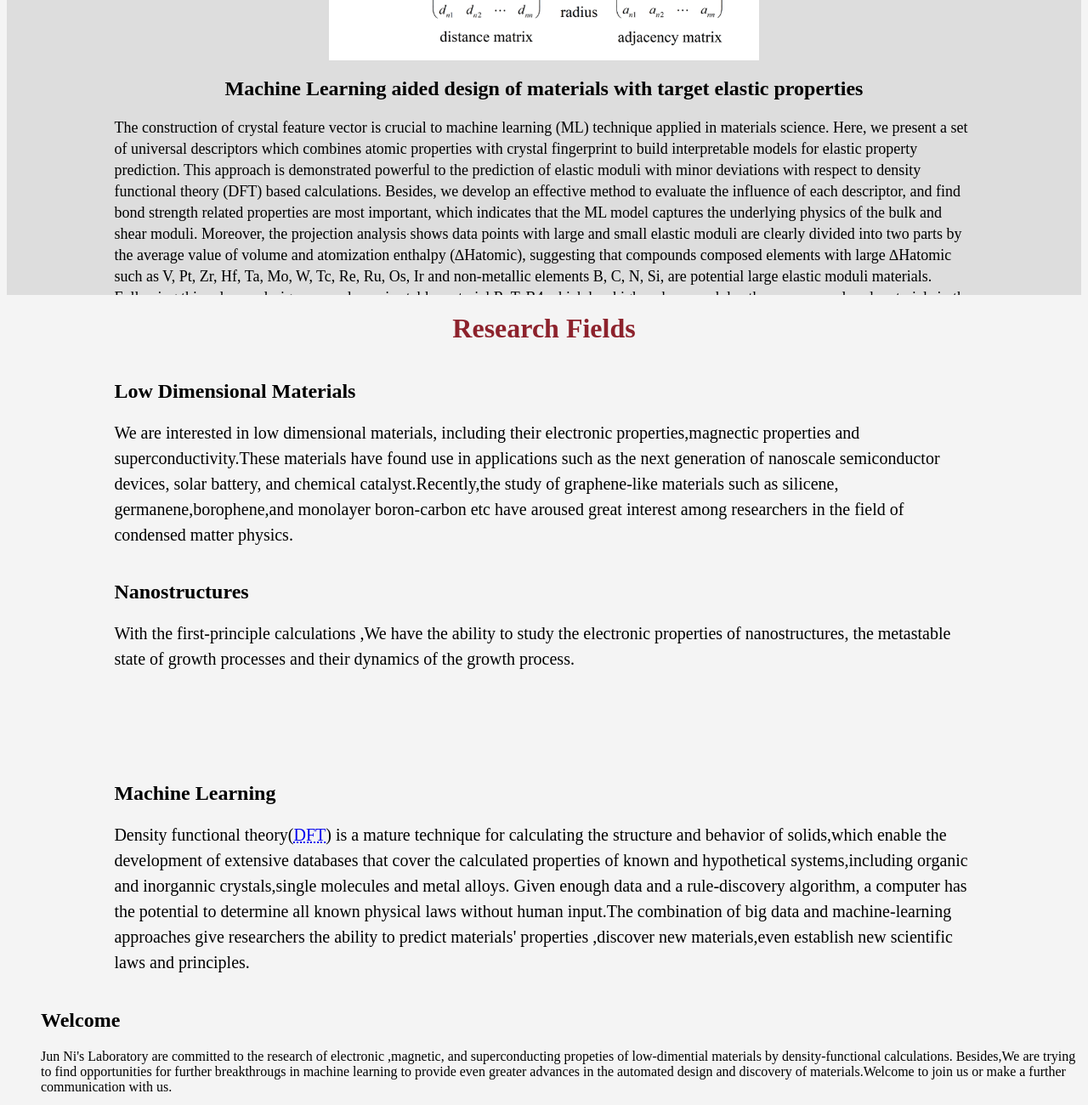
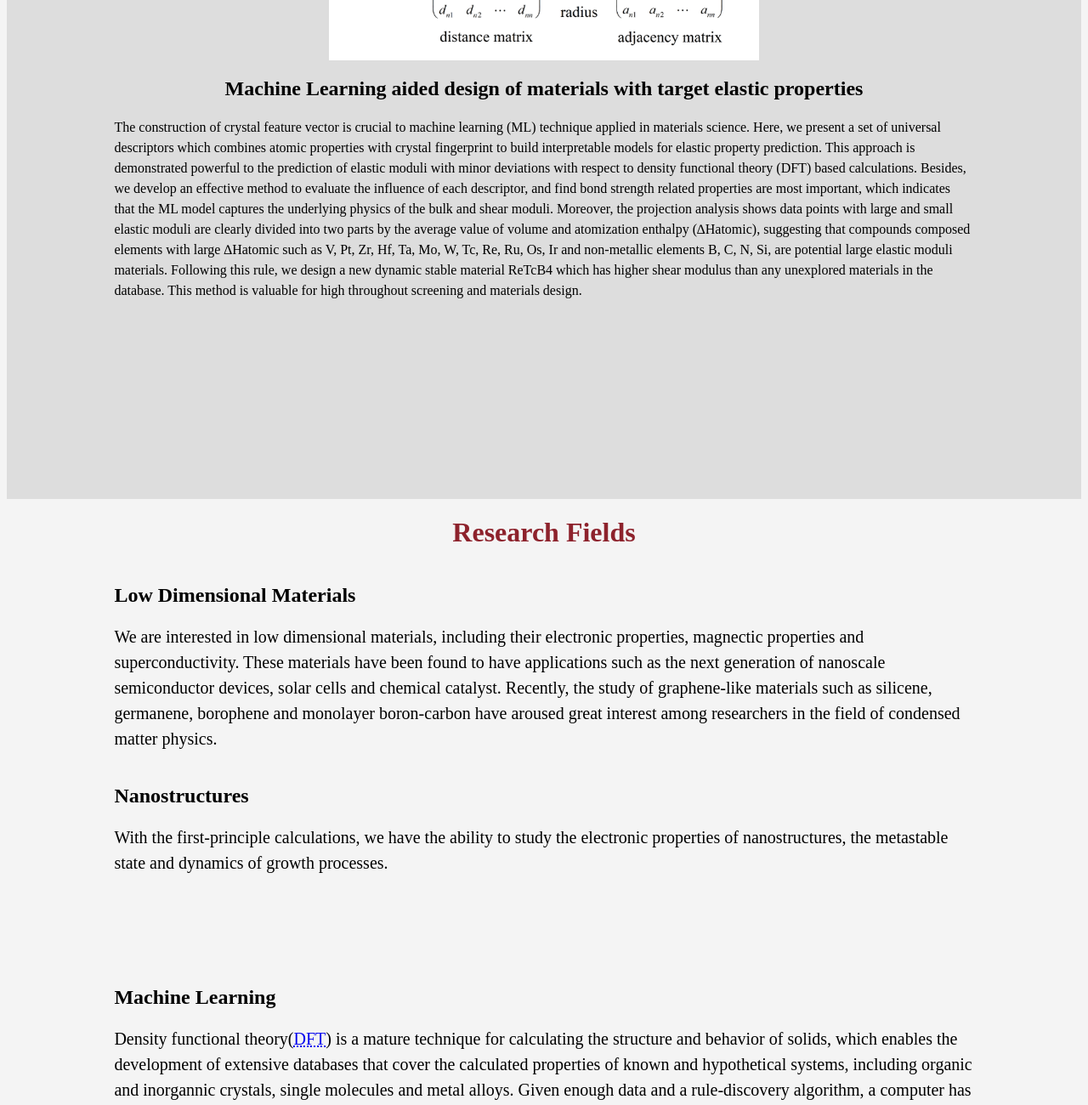
Before and after one commit to xinming365/Lab-website, a plain HTML site: page index.html in a window 1280 px wide. Shown: the part 720-2020 px from the top of the page at 85% size. Drawn offline with Linux system fonts and the light colour scheme.

Commit message:
correct grammar errors

```diff
--- a/css/style.css
+++ b/css/style.css
@@ -10,6 +10,7 @@ img{
 	vertical-align: middle;
 	-ms-interpolation-mode: bicubic;
 }
+
 
 a{
 	text-decoration: none;
@@ -100,7 +101,7 @@ a:hover{
 	padding:0;
 	background-color: #ddd;
 	width: 100%;
-	height: 90vh;
+	height: 120vh;
 	overflow-y: hidden;
 
 }
@@ -117,9 +118,8 @@ a:hover{
 }
 
 #showcase p{
-	font-size: 18px;
-	line-height: 25px;
-
+	font-size: normal 100%;
+	line-height: 1.5em;
 }
 
 
--- a/index.html
+++ b/index.html
@@ -10,13 +10,15 @@
 <body>
 	<header id="main-header">
 		<div class="container">
-			<h1 >
+			<a  href="http://www.phys.tsinghua.edu.cn/" >
+			<h1 style="color:white">
 				<div class="right">
 					Tsinghua University
 					<br>
 				Department of Physics
 				</div>
 			</h1>
+			</a>
 			<h2 class="left">Jun Ni's Laboratory </h2>
 		</div>
 	</header>
@@ -34,7 +36,7 @@
 
 	<!--enents Section-->
 	<div id="showcase">
-		<div class="container">
+		<div class ="container">
 			<h1>Recent Works</h1>
 
 			<div class="imgbox">
@@ -69,25 +71,24 @@
 			<div class="research-content">
 				<h2> Low Dimensional Materials</h2>
 				<p>We are interested in low dimensional materials, including their electronic
-				properties,magnectic properties and superconductivity.These materials have found
-			use in applications such as the next generation of nanoscale semiconductor devices,
-		solar battery, and chemical catalyst.Recently,the study of graphene-like materials such
-		as silicene, germanene,borophene,and monolayer boron-carbon etc have aroused great interest
+				properties, magnectic properties and superconductivity. These materials have been found to have applications such as the next generation of nanoscale semiconductor devices,
+		solar cells and chemical catalyst. Recently, the study of graphene-like materials such
+		as silicene, germanene, borophene and monolayer boron-carbon have aroused great interest
 		among researchers in the field of condensed matter physics.</p>
 			</div>
 
 			<div class="research-content">
 				<h2> Nanostructures</h2>
-				<p>With the first-principle calculations ,We have the ability to study the electronic properties of nanostructures, the metastable state of growth processes and their dynamics of the growth process.</p>
+				<p>With the first-principle calculations, we have the ability to study the electronic properties of nanostructures, the metastable state and dynamics of growth processes.</p>
 			</div>
 
 			<div class="research-content">
 				<h2> Machine Learning</h2>
 				<p>Density functional theory(<a href="https://en.wikipedia.org/wiki/Density_functional_theory"><abbr title="Density functional theory" >DFT</abbr></a>) is a mature technique for calculating the
-				structure and behavior of solids,which enable the development of extensive
-			databases that cover the calculated properties of known and hypothetical systems,including organic and inorgannic crystals,single molecules and metal alloys.
-			Given enough data and a rule-discovery algorithm, a computer has the potential to determine all known physical laws without human input.The combination of big data and
-			machine-learning  approaches  give researchers the ability to predict materials' properties ,discover new materials,even establish new scientific laws and principles.
+				structure and behavior of solids, which enables the development of extensive
+			databases that cover the calculated properties of known and hypothetical systems, including organic and inorgannic crystals, single molecules and metal alloys.
+			Given enough data and a rule-discovery algorithm, a computer has the potential to determine all known physical laws without human input. The combination of big data and
+			machine-learning  approaches gives researchers the ability to predict materials' properties, discover new materials or even establish new scientific laws and principles.
 			</p>
 			</div>
 
@@ -99,11 +100,11 @@
 	<section id="main">
 			<h1>Welcome</h1>
 			<p>
-				Jun Ni's Laboratory are committed to the research  of electronic ,magnetic, and
-				superconducting propeties of low-dimential materials by density-functional
-				calculations. Besides,We are trying to find opportunities for further breakthrougs
+				Jun Ni's Laboratory is committed to the research of electronic, magnetic and
+				superconducting propeties of low-dimentional materials by density-functional
+				calculations. Besides, we are trying to find opportunities for further breakthroughs
 				in machine learning to provide even greater advances in the automated design and
-				discovery of materials.Welcome to join us or make a further communication with us.
+				discovery of materials. Welcome to join us or feel free to contact us.
 			</p>
 	</section>
 
```
Also changed, not shown: publications.html (+8 -6 lines), team.html (+11 -9 lines).
